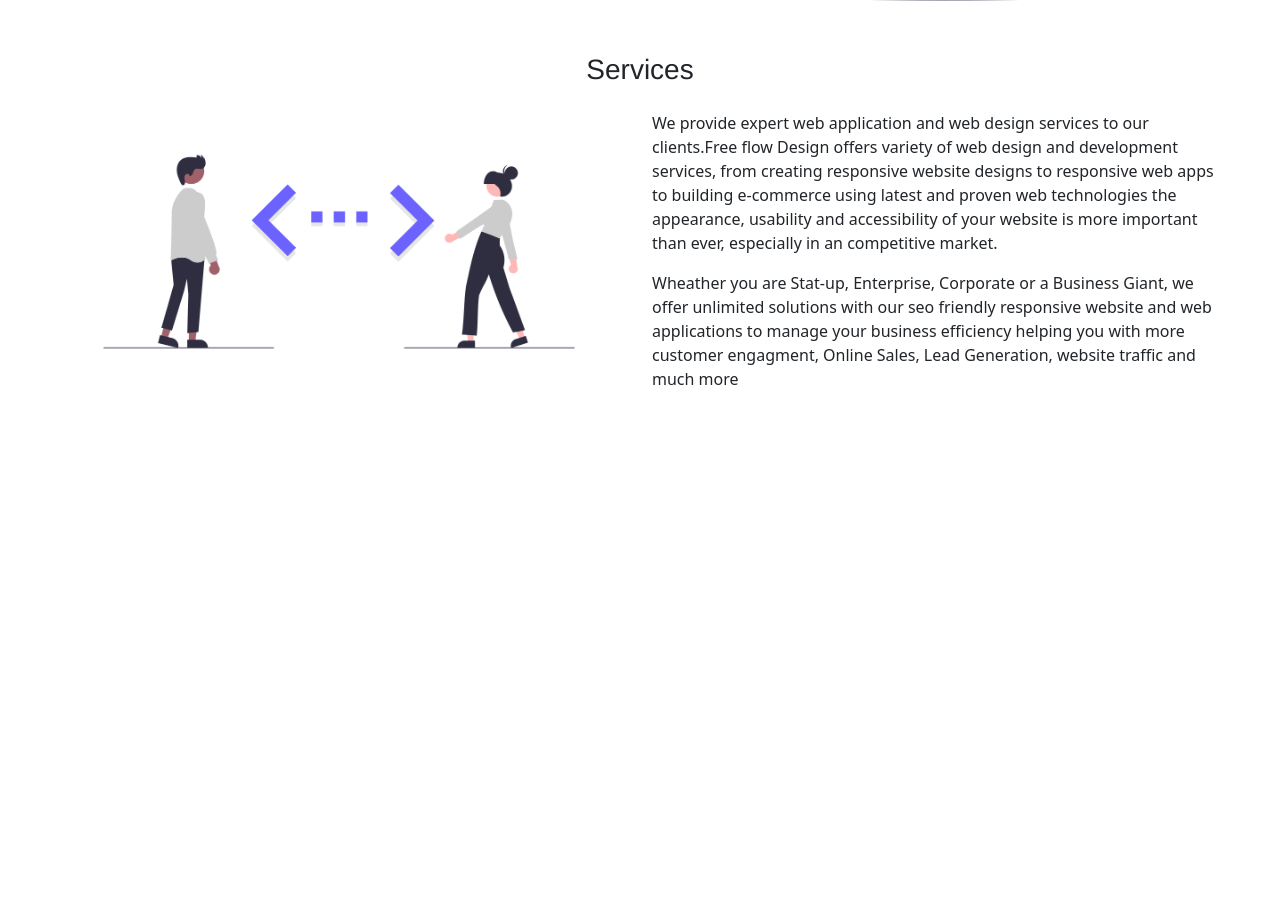
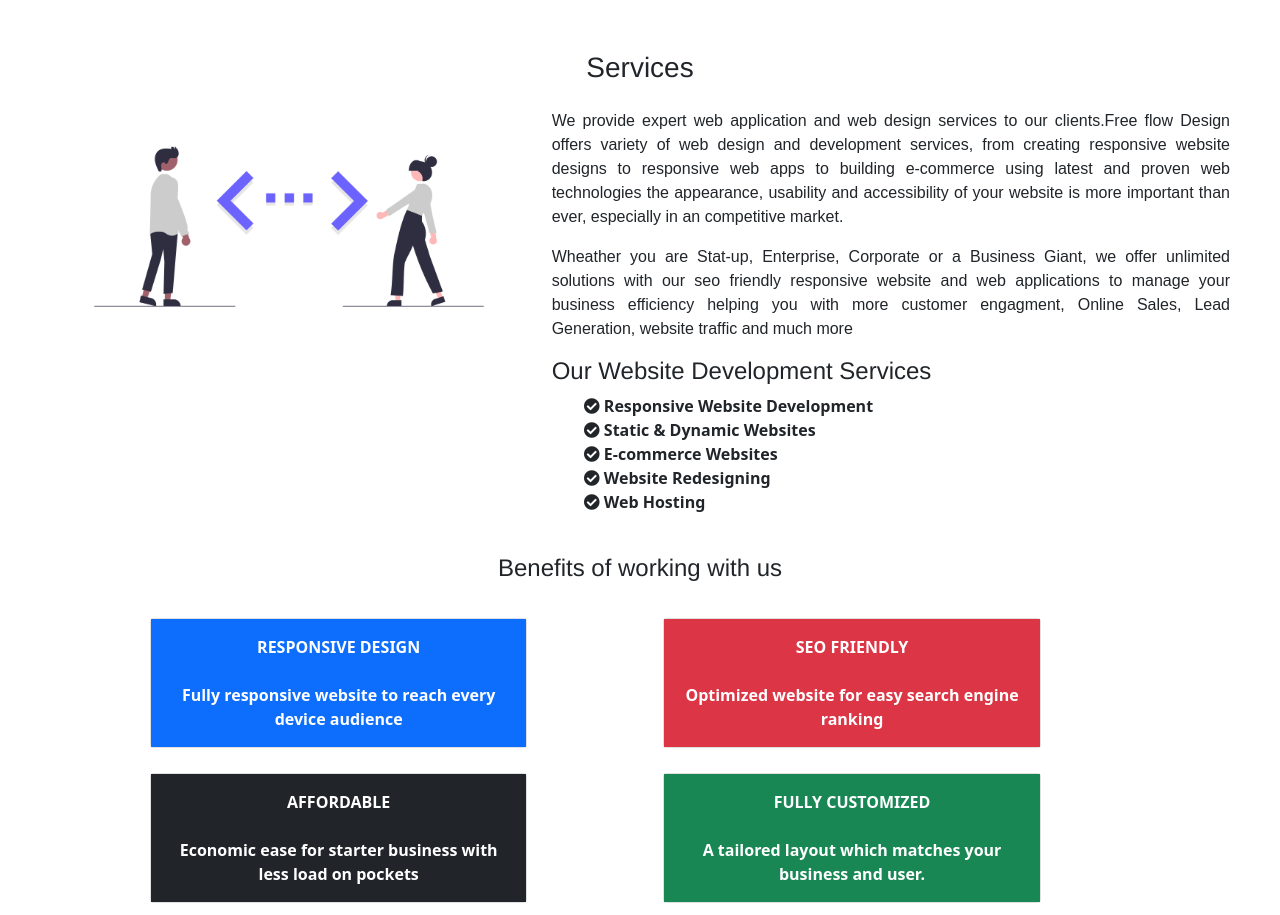
Before and after one commit to thephotogenicbug/My-React-webSite, a React (Create React App) app: page / in a window 1280 px wide. Shown: the part 457-1372 px from the top of the page. Before the commit the page ends 864 px from the top, so only its background shows below. Built offline with nearby package versions, Linux system fonts and the light colour scheme.

Commit message:
React-website: Add more layouts in homepage

```diff
--- a/public/index.html
+++ b/public/index.html
@@ -24,6 +24,7 @@
       work correctly both with client-side routing and a non-root public URL.
       Learn how to configure a non-root public URL by running `npm run build`.
     -->
+    <link rel="stylesheet" href="https://use.fontawesome.com/releases/v5.15.3/css/all.css" integrity="sha384-SZXxX4whJ79/gErwcOYf+zWLeJdY/qpuqC4cAa9rOGUstPomtqpuNWT9wdPEn2fk" crossorigin="anonymous">
     <title>React App</title>
   </head>
   <body >
--- a/src/Components/Home.css
+++ b/src/Components/Home.css
@@ -47,6 +47,22 @@ h1,h2,h3,h4,h5{
     transition:  0.7s all ease-in-out;
 }
 
+#service{
+    font-family: 'Poppins', sans-serif;
+    text-align: justify;
+
+}
+ li{
+    list-style: none;
+}
+.service-list{
+    font-weight: 600;
+}
+#cards{
+    font-weight: 600;
+    margin:1%;
+    margin-left:100px;
+}
 .container {
     padding-right:15px;
     padding-left:15px;
--- a/src/Components/Home.js
+++ b/src/Components/Home.js
@@ -21,24 +21,75 @@ const Home = () =>{
             </div>
             <div className="row mt-3">
                 <div className="col-md-12 text-center">
-                    <h3 className="">Services</h3>
+                    <h3 >Services</h3>
                 </div>
-                <div className="col-md-6 mt-4">
+                <div className="col-md-5 mt-4">
                  <img src={service} className="img-fluid"/>
                 </div>
-                <div className="col-md-6 mt-3">
-                    <p className="text-justify">
+                <div className="col-md-7 mt-3" >
+                    <p  id="service">
                      We provide expert web application and web design services to our clients.Free flow Design
                      offers variety of web design and development services, from creating responsive website designs
                      to responsive web apps to building e-commerce using latest and proven web technologies the appearance,
                      usability and accessibility of your website is more important than ever,
                      especially in an competitive market.
                     </p>
-                    <p className="text-justify">
+                    <p  id="service">
                       Wheather you are Stat-up, Enterprise, Corporate or a Business Giant, we offer unlimited solutions
                       with our seo friendly responsive website and web applications to manage your business efficiency
                       helping you with more customer engagment, Online Sales, Lead Generation, website traffic and much more
                     </p>
+                     <h4>Our Website Development Services</h4>
+                      <ul className="service-list" >
+                       <li><i class="fas fa-check-circle"></i> Responsive Website Development</li>
+                       <li><i class="fas fa-check-circle"></i> Static & Dynamic Websites</li>
+                       <li><i class="fas fa-check-circle"></i> E-commerce Websites</li>
+                       <li><i class="fas fa-check-circle"></i> Website Redesigning</li>
+                       <li><i class="fas fa-check-circle"></i> Web Hosting</li>
+                      </ul>
+                </div>
+            </div>
+            <div className="row mt-4">
+                <div className="col-md-12 text-center">
+                    <h4>Benefits of working with us</h4>
+                </div>
+            </div>
+            <div className="row mt-3 ">
+            <div className="col-md-4" id="cards">
+                    <div className="card">
+                      <div className="card-body bg-primary text-white text-center">
+                           <label >RESPONSIVE DESIGN</label>
+                           <br/><br/>
+                          Fully responsive website to reach every device audience
+                      </div>
+                    </div>
+                </div>
+                <div className="col-md-4" id="cards">
+                    <div className="card">
+                      <div className="card-body bg-danger text-white text-center">
+                           <label>SEO FRIENDLY</label>
+                           <br/><br/>
+                           Optimized website for easy search engine ranking
+                      </div>
+                    </div>
+                </div>
+                <div className="col-md-4" id="cards">
+                    <div className="card">
+                      <div className="card-body bg-dark text-white text-center">
+                           <label>AFFORDABLE</label>
+                           <br/><br/>
+                           Economic ease for starter business with less load on pockets
+                      </div>
+                    </div>
+                </div>
+                <div className="col-md-4" id="cards">
+                    <div className="card">
+                      <div className="card-body bg-success text-white  text-center">
+                           <label >FULLY CUSTOMIZED</label>
+                           <br/><br/>
+                           A tailored layout which matches your business and user.
+                      </div>
+                    </div>
                 </div>
             </div>
         </div>
--- a/src/Components/Navbar.css
+++ b/src/Components/Navbar.css
@@ -1,6 +1,5 @@
 .navbar {
     background: #6C63FF;
-
     display: flex;
     justify-content: center;
     align-items: center;
@@ -13,8 +12,8 @@
   .navbar-container {
     display: flex;
     justify-content: space-between;
-    height: 70px;
-    margin-top:-10px;
+    height: 68px;
+    margin-top: -10px;
   }
 
   .container {
@@ -83,6 +82,7 @@
   .menu-icon {
     display: none;
   }
+
 
   @media screen and (max-width: 960px) {
     .NavbarItems {
```
